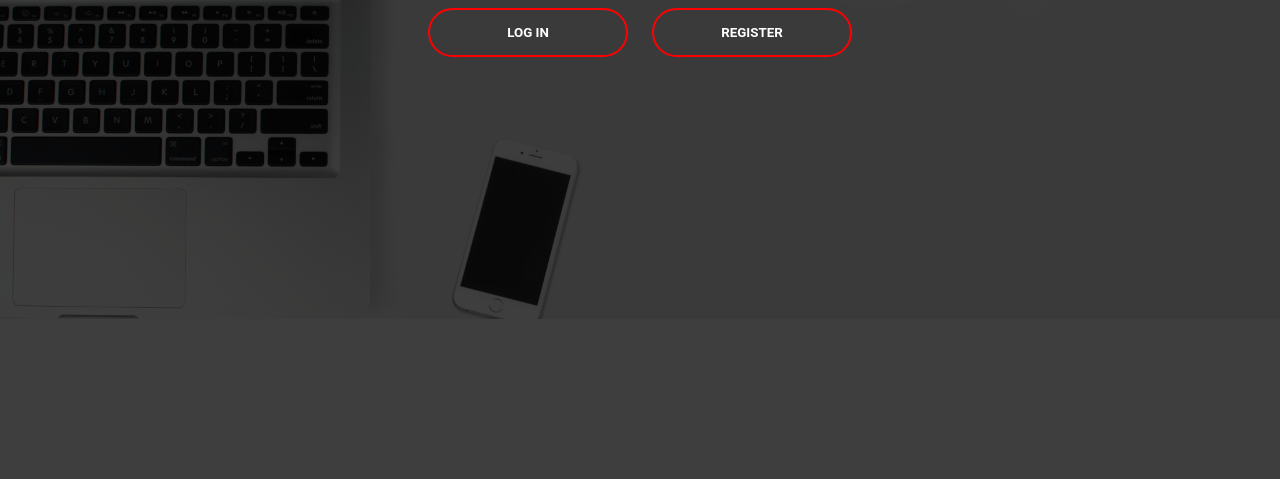
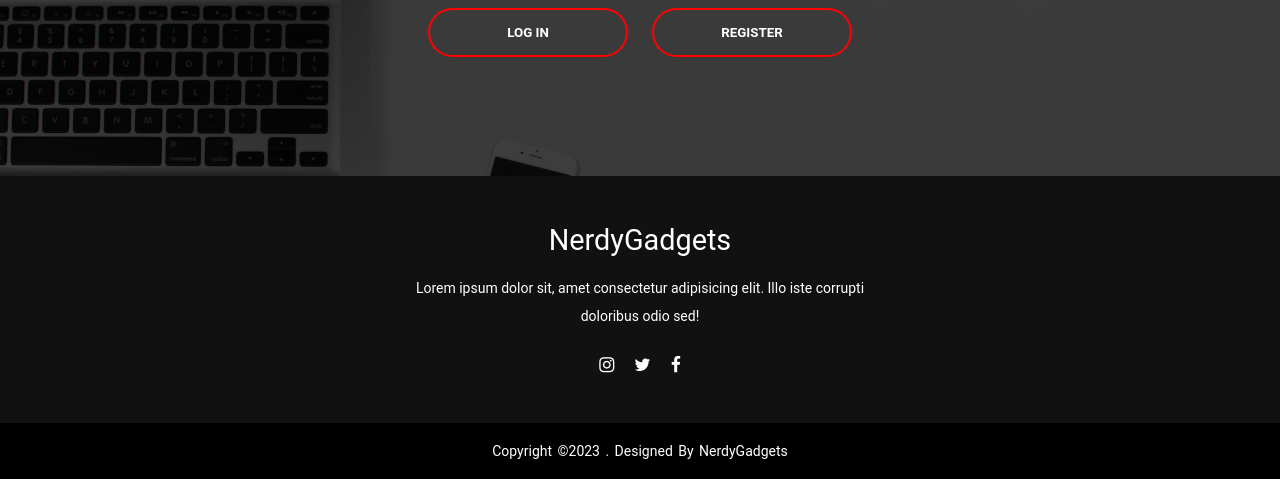
Before and after one commit to BryantAsibor/nerdygadgets, a PHP site: page / in a window 1280 px wide. Shown: the part 481-960 px from the top of the page. Before the commit the page ends 800 px from the top, so only its background shows below. Run offline with PHP 8.4, Linux system fonts and the light colour scheme.

Commit message:
Begin voorpagina (Met css stylesheet)

```diff
--- a/Homepage/index.html
+++ b/Homepage/index.html
@@ -5,6 +5,7 @@
     <meta charset="UTF-8">
 
     <link rel="stylesheet" href="style.css";> <!-- Main CSS -->
+    <link rel="stylesheet" href="https://cdnjs.cloudflare.com/ajax/libs/font-awesome/4.7.0/css/font-awesome.min.css" /> <!-- Stylesheet footer icons -->
 
     <title>Voorpagina</title>
 
@@ -39,5 +40,21 @@
 
 
 </div>
+
+<footer>
+    <div class="footer-content">
+        <h3>NerdyGadgets</h3>
+        <p>Lorem ipsum dolor sit, amet consectetur adipisicing elit. Illo iste corrupti doloribus odio sed!</p>
+        <ul class="socials">
+            <li><a href="#"><i class="fa fa-instagram"></i></a></li>
+            <li><a href="#"><i class="fa fa-twitter"></i></a></li>
+            <li><a href="#"><i class="fa fa-facebook"></i></a></li>
+        </ul>
+    </div>
+    <div class="footer-bottom">
+        <p>copyright &copy;2023 . designed by NerdyGadgets <span>nethunt</span></p>
+    </div>
+
+</footer>
 </body>
 </html>
--- a/Homepage/style.css
+++ b/Homepage/style.css
@@ -103,6 +103,7 @@
 
 .content p{
     margin: 20px auto;
+    padding: 0;
     font-weight: 100;
     line-height: 25px;
 }
@@ -141,3 +142,81 @@
 button:hover{
     border: none;
 }
+
+style.css
+*{
+    margin: 0;
+    padding: 0;
+    box-sizing: border-box;
+}
+
+footer{
+    position: absolute;
+    bottom: -20%;
+    left: -1,5%;
+    right: 0;
+    background: #111;
+    height: auto;
+    width: 100vw;
+    font-family: "Open Sans";
+    padding-top: 40px;
+    color: #fff;
+}
+.footer-content{
+    display: flex;
+    align-items: center;
+    justify-content: center;
+    flex-direction: column;
+    text-align: center;
+}
+.footer-content h3{
+    font-size: 1.8rem;
+    font-weight: 400;
+    text-transform: capitalize;
+    line-height: 3rem;
+}
+.footer-content p{
+    max-width: 500px;
+    margin: 10px auto;
+    line-height: 28px;
+    font-size: 14px;
+}
+.socials{
+    list-style: none;
+    display: flex;
+    align-items: center;
+    justify-content: center;
+    margin: 1rem 0 3rem 0;
+}
+.socials li{
+    margin: 0 10px;
+}
+.socials a{
+    text-decoration: none;
+    color: #fff;
+}
+.socials a i{
+    font-size: 1.1rem;
+    transition: color .4s ease;
+
+}
+.socials a:hover i{
+    color: aqua;
+}
+
+.footer-bottom{
+    background: #000;
+    width: 100vw;
+    padding: 20px 0;
+    text-align: center;
+}
+.footer-bottom p{
+    font-size: 14px;
+    word-spacing: 2px;
+    text-transform: capitalize;
+}
+.footer-bottom span{
+    text-transform: uppercase;
+    opacity: .4;
+    font-weight: 200;
+}
```
